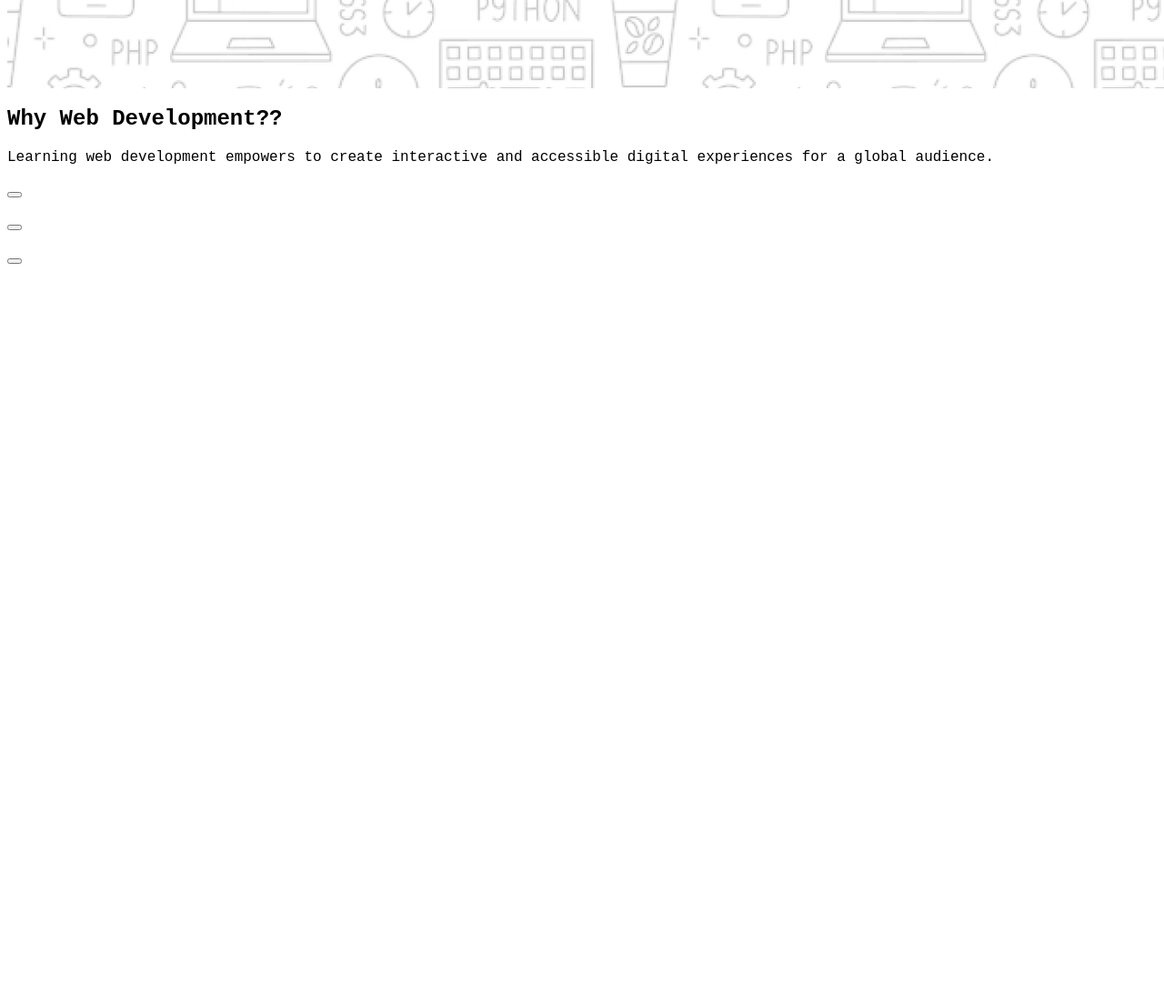
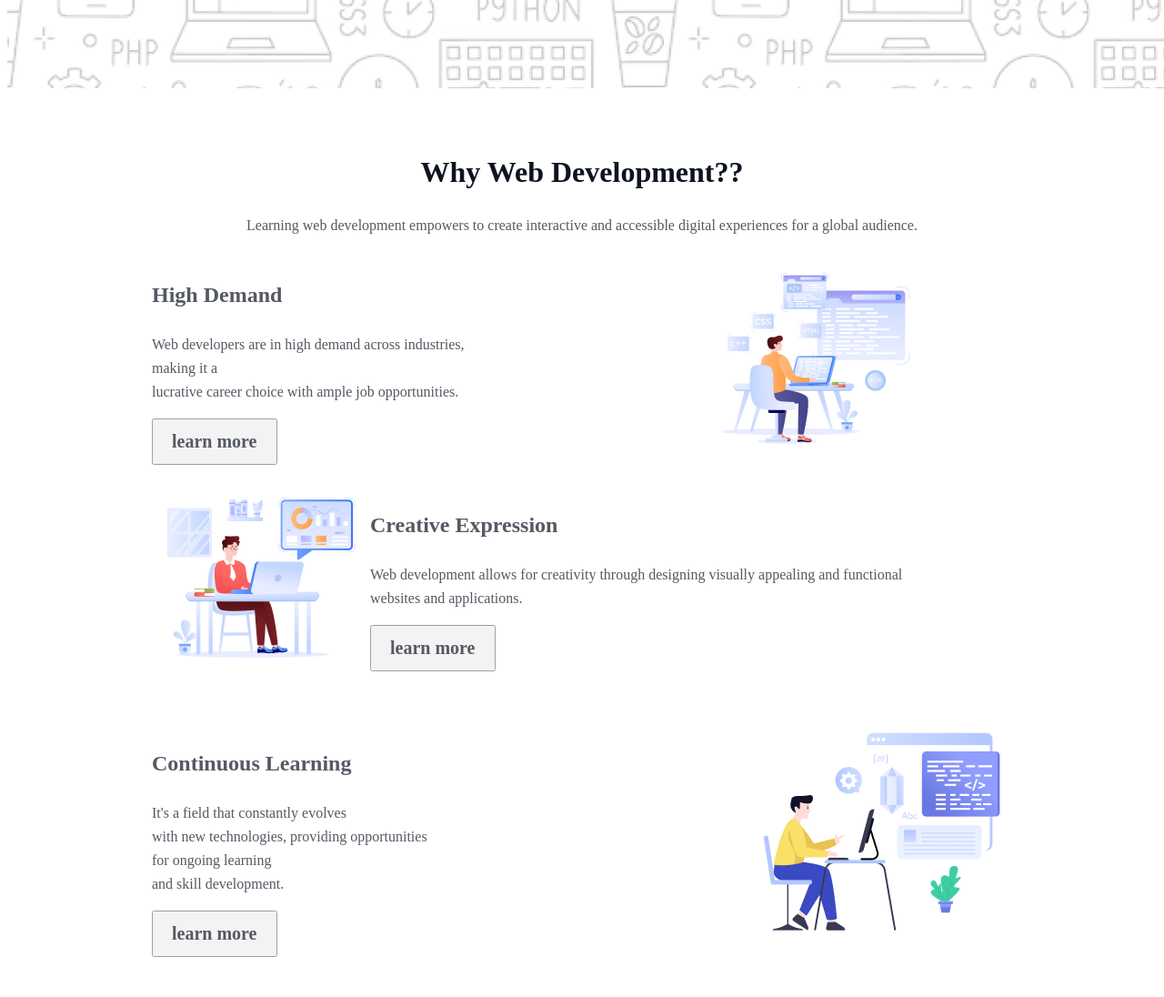
Before and after one commit to mohibbullah272/Assignment-1, a plain HTML site: page index.html in a window 1280 px wide. Shown: the part 563-1659 px from the top of the page at 91% size. Before the commit the page ends 863 px from the top, so only its background shows below. Drawn offline with Linux system fonts and the light colour scheme; a web font is replaced by a local one.

Commit message:
add my card section

```diff
--- a/index.html
+++ b/index.html
@@ -36,41 +36,95 @@
 </div>
 <div class="first-content-container">
 <div class="first-content">
-    <h3></h3>
-    <p></p>
-    <button></button>
+    <h3>High Demand</h3>
+    <p>Web developers are in high demand across industries, <br> making it a <br> lucrative career choice with ample job opportunities.
+    </p>
+   <div class="btn-div">
+       <button class="primary-btn">learn more</button>
+   </div>
 </div>
 <div class="first-content-img">
-
+<img src="./assets/Group 4.png" alt="">
 </div>
 </div>
 <div class="second-content-container">
 <div class="second-content-img">
-
+<img src="./assets/Group 3.png" alt="">
 </div>
 <div class="second-content">
-    <h3></h3>
-    <p></p>
-    <button></button>
+    <h3>Creative Expression</h3>
+    <p>Web development allows for creativity through designing visually appealing and functional websites and applications.</p>
+    <div class="btn-div">
+        <button class="primary-btn">learn more</button>
+    </div>
 </div>
 </div>
 <div class="third-content-container">
 <div class="third-content">
-    <h3></h3>
-    <p></p>
-    <button></button>
+    <h3>Continuous Learning</h3>
+    <p>It's a field that constantly evolves <br> with new technologies, providing opportunities <br> for ongoing learning <br> and skill development.</p>
+    <div class="btn-div">
+        <button class="primary-btn">learn more</button>
+    </div>
 </div>
 <div class="third-content-img">
+<img src="./assets/Layer_1.png" alt="">
+</div>
+
+</div>
+</div>
+</section>
+<!-- why web development end hare -->
+<section class="ins-section">
+<div class="ins-container">
+<div class="ins-title">
+<h3 style="color: rgb(13, 19, 33);
+font-family: Azeret Mono;
+font-size: 32px;
+font-weight: 800;
+line-height: 37px;
+letter-spacing: 0%;
+text-align: center;">My Inspiration</h3>
+<p style="color: rgb(13, 19, 33);
+font-family: Azeret Mono;
+font-size: 16px;
+
+font-weight: 400;
+line-height: 26px;
+letter-spacing: 0%;
+text-align: center;
+opacity: 0.7;">"Success is not final, failure is not fatal: It is the courage to continue that counts."</p>
+</div>
+<div class="ins-video">
+    <iframe width="1076" height="550" src="https://www.youtube.com/embed/5O5e0nnVulY?si=fawuMTGe11LTBbt3" title="YouTube video player" frameborder="0" allow="accelerometer; autoplay; clipboard-write; encrypted-media; gyroscope; picture-in-picture; web-share" referrerpolicy="strict-origin-when-cross-origin" allowfullscreen></iframe>
 
 </div>
 
 
 
 
+
 </div>
+</section>
+
+<section class="card-section">
+<div class="card-title">
+
+</div>
+<div class="card-container">
+
+
+
+
+
+
+
+
+
 </div>
 </section>
 </main>
+
 
 <footer>
 
--- a/style/style.css
+++ b/style/style.css
@@ -47,3 +47,131 @@ font-weight: 600;
 }
 /* banner style end hare */
 /* main section why web development style start hare */
+.first-content-container{
+display: flex;
+justify-content: space-between;
+align-items: center;
+padding: 0px;
+width: 850px;
+height: 240px;
+}
+.second-content-container{
+display: flex;
+justify-content: flex-start;
+align-items: center;
+padding: 0px;
+width: 850px;
+height: 240px;
+}
+.third-content-container{
+display: flex;
+justify-content: space-between;
+align-items: center;
+padding: 0px;
+width: 946px;
+height: 336px;
+}
+.development-container{
+width: 946px;
+height: 1060px;
+margin: 0 auto;
+margin-top: 74px;
+}
+ .first-content> p{
+    color: rgb(13, 19, 33);
+    font-family: Azeret Mono;
+    font-size: 16px;
+    font-weight: 400;
+    line-height: 26px;
+    letter-spacing: 0%;
+    text-align: left;
+    opacity: 0.7;
+}
+.first-content>h3{
+color: rgba(13, 19, 33, 0.7);
+font-family: Azeret Mono;
+font-size: 24px;
+font-weight: 700;
+line-height: 36px;
+letter-spacing: 0%;
+text-align: left;
+}
+.second-content >h3{
+    color: rgba(13, 19, 33, 0.7);
+    font-family: Azeret Mono;
+    font-size: 24px;
+    font-weight: 700;
+    line-height: 36px;
+    letter-spacing: 0%;
+    text-align: left;
+
+}
+ .second-content>p{
+    color: rgb(13, 19, 33);
+font-family: Azeret Mono;
+font-size: 16px;
+font-weight: 400;
+line-height: 26px;
+letter-spacing: 0%;
+text-align: left;
+opacity: 0.7;
+}
+
+.third-content >p{
+    color: rgb(13, 19, 33);
+    font-family: Azeret Mono;
+    font-size: 16px;
+    font-weight: 400;
+    line-height: 26px;
+    letter-spacing: 0%;
+    text-align: left;
+    opacity: 0.7;
+}
+.development-title>h1{
+    color: rgb(13, 19, 33);
+    font-family: Azeret Mono;
+    font-size: 32px;
+    font-weight: 800;
+    line-height: 37px;
+    letter-spacing: 0%;
+    text-align: center;
+}
+.development-title>p{
+    color: rgb(13, 19, 33);
+font-family: Azeret Mono;
+font-size: 16px;
+font-weight: 400;
+line-height: 26px;
+letter-spacing: 0%;
+text-align: center;
+opacity: 0.7;
+
+}
+.third-content>h3{
+    color: rgba(13, 19, 33, 0.7);
+    font-family: Azeret Mono;
+    font-size: 24px;
+    font-weight: 700;
+    line-height: 36px;
+    letter-spacing: 0%;
+    text-align: left;
+}
+.primary-btn{
+justify-content: center;
+align-items: center;
+padding: 12px 20px 12px 20px;
+color: rgb(13, 19, 33);
+font-family: Azeret Mono;
+font-size: 20px;
+font-weight: 600;
+text-align: center;
+opacity: 0.7;
+}
+/* inspiration section start hare */
+.ins-container{
+    margin: 0 auto;
+    text-align: center;
+}
+.ins-title{
+    margin-bottom: 48px;
+}
```
